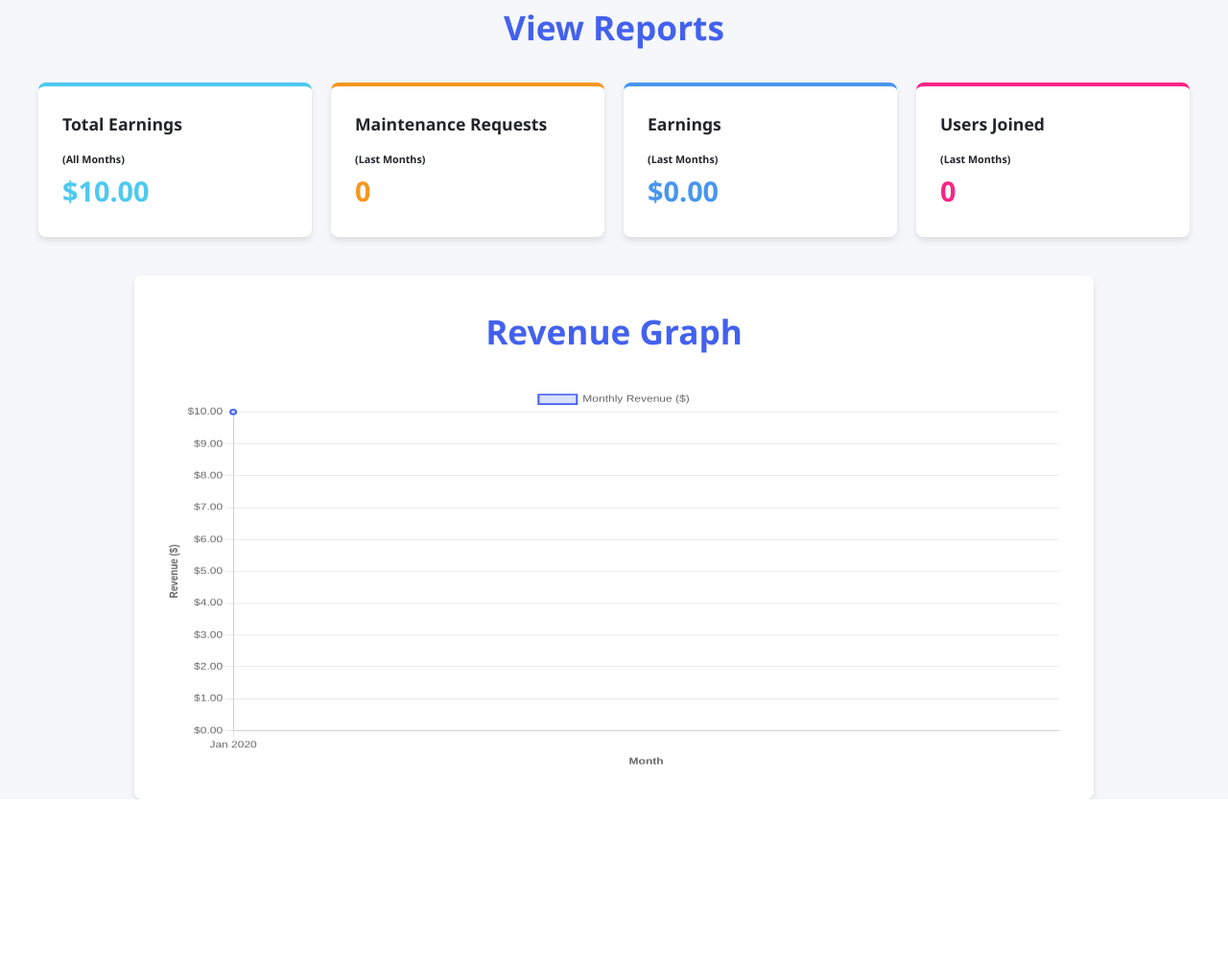
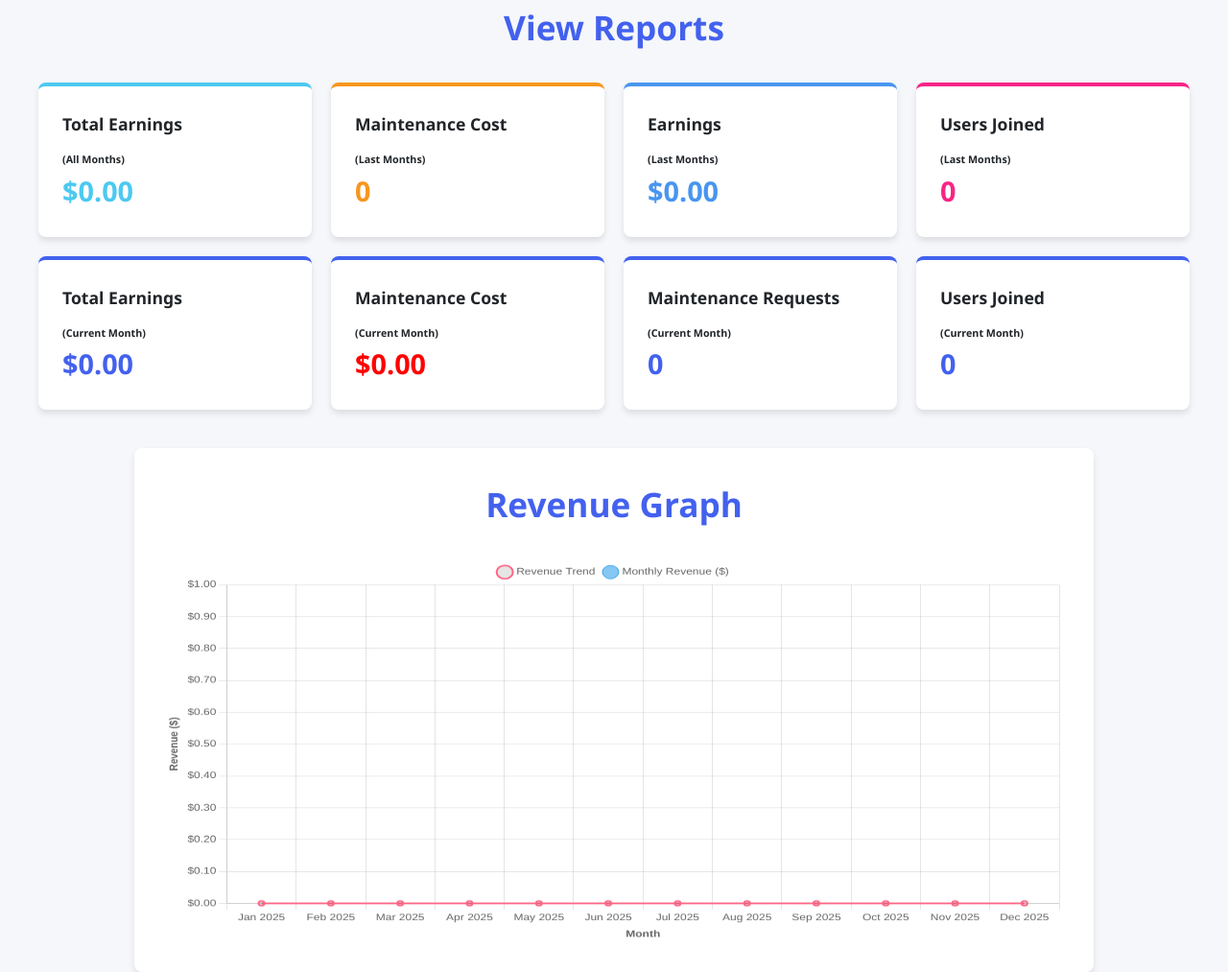
Before and after one commit to cchiti/everst_rent, a PHP site: page /php/view_reports.php in a window 1280 px wide. Shown: the whole page at 96% size. Before the commit the page ends 833 px from the top, so only its background shows below. Run offline with PHP 8.4, Linux system fonts and the light colour scheme; tables that the repository leaves empty or names only in its code hold one stand-in row (values such as "Sample post").

Commit message:
report_fixes

```diff
--- a/php/view_reports.php
+++ b/php/view_reports.php
@@ -5,7 +5,6 @@ include 'db_connect.php';
 ini_set('display_errors', 1);
 ini_set('display_startup_errors', 1);
 error_reporting(E_ALL);
-
 // Total Earnings (All Months)
 $total_earnings_sql = "SELECT SUM(total_cost) AS total_earnings FROM bookings";
 $total_earnings_result = $conn->query($total_earnings_sql);
@@ -13,6 +12,17 @@ if (!$total_earnings_result) {
     die("Error fetching total earnings: " . $conn->error);
 }
 $total_earnings = $total_earnings_result->fetch_assoc()['total_earnings'] ?? 0;
+
+// Total Maintenance Cost (All Months)
+$total_maintenance_cost_sql = "SELECT SUM(cost) AS total_maintenance_cost FROM maintenance_requests";
+$total_maintenance_cost_result = $conn->query($total_maintenance_cost_sql);
+if (!$total_maintenance_cost_result) {
+    die("Error fetching total maintenance cost: " . $conn->error);
+}
+$total_maintenance_cost = $total_maintenance_cost_result->fetch_assoc()['total_maintenance_cost'] ?? 0;
+
+// Total Earnings Net (after maintenance cost)
+$total_earnings_net = $total_earnings - $total_maintenance_cost;
 
 // Maintenance Requests (Last Month)
 $last_month_maintenance_sql = "
@@ -38,6 +48,21 @@ if (!$last_month_earnings_result) {
 }
 $earnings_last_month = $last_month_earnings_result->fetch_assoc()['earnings_last_month'] ?? 0;
 
+// Maintenance Cost (Last Month)
+$last_month_maintenance_sql = "
+    SELECT SUM(cost) AS maintenance_last_month
+    FROM maintenance_requests
+    WHERE MONTH(created_at) = MONTH(CURRENT_DATE - INTERVAL 1 MONTH)
+    AND YEAR(created_at) = YEAR(CURRENT_DATE - INTERVAL 1 MONTH)";
+$last_month_maintenance_result = $conn->query($last_month_maintenance_sql);
+if (!$last_month_maintenance_result) {
+    die("Error fetching last month's maintenance cost: " . $conn->error);
+}
+$maintenance_last_month = $last_month_maintenance_result->fetch_assoc()['maintenance_last_month'] ?? 0;
+
+// Net Earnings (Last Month)
+$net_earnings_last_month = $earnings_last_month - $maintenance_last_month;
+
 // Users Joined (Last Month)
 $last_month_users_sql = "
     SELECT COUNT(*) AS users_last_month
@@ -51,25 +76,91 @@ if (!$last_month_users_result) {
 $users_last_month = $last_month_users_result->fetch_assoc()['users_last_month'] ?? 0;
 
 
-// Fetch monthly revenue data
+// Generate a list of all months for the current year
+$currentYear = date('Y');
+$allMonths = [];
+for ($i = 1; $i <= 12; $i++) {
+    $allMonths[] = sprintf('%s-%02d', $currentYear, $i);
+}
+
+// Fetch revenue data
 $monthly_revenue_sql = "
     SELECT
-        DATE_FORMAT(booking_date, '%Y-%m') AS month,
+        DATE_FORMAT(start_date, '%Y-%m') AS month,
         SUM(total_cost) AS revenue
     FROM bookings
-    GROUP BY DATE_FORMAT(booking_date, '%Y-%m')
-    ORDER BY DATE_FORMAT(booking_date, '%Y-%m') ASC";
+    WHERE status = 'Confirmed'
+    GROUP BY DATE_FORMAT(start_date, '%Y-%m')
+    ORDER BY DATE_FORMAT(start_date, '%Y-%m') ASC";
+
 $monthly_revenue_result = $conn->query($monthly_revenue_sql);
 
 $months = [];
 $revenues = [];
 
+// Initialize revenue data with 0 for all months
+$revenueData = array_fill_keys($allMonths, 0);
+
 if ($monthly_revenue_result->num_rows > 0) {
     while ($row = $monthly_revenue_result->fetch_assoc()) {
-        $months[] = $row['month'];
-        $revenues[] = $row['revenue'];
+        $revenueData[$row['month']] = $row['revenue'];
     }
 }
+
+// Extract months and revenues for the chart
+$months = array_keys($revenueData);
+$revenues = array_values($revenueData);
+
+// Total Earnings (Current Month)
+$current_month_earnings_sql = "
+    SELECT SUM(total_cost) AS current_month_earnings
+    FROM bookings
+    WHERE MONTH(booking_date) = MONTH(CURRENT_DATE)
+    AND YEAR(booking_date) = YEAR(CURRENT_DATE)";
+$current_month_earnings_result = $conn->query($current_month_earnings_sql);
+if (!$current_month_earnings_result) {
+    die("Error fetching current month's earnings: " . $conn->error);
+}
+$current_month_earnings = $current_month_earnings_result->fetch_assoc()['current_month_earnings'] ?? 0;
+
+// Maintenance Requests (Current Month)
+$current_month_maintenance_sql = "
+    SELECT COUNT(*) AS maintenance_current_month
+    FROM maintenance_requests
+    WHERE MONTH(created_at) = MONTH(CURRENT_DATE)
+    AND YEAR(created_at) = YEAR(CURRENT_DATE)";
+$current_month_maintenance_result = $conn->query($current_month_maintenance_sql);
+if (!$current_month_maintenance_result) {
+    die("Error fetching current month's maintenance requests: " . $conn->error);
+}
+$maintenance_current_month = $current_month_maintenance_result->fetch_assoc()['maintenance_current_month'] ?? 0;
+
+// Users Joined (Current Month)
+$current_month_users_sql = "
+    SELECT COUNT(*) AS users_current_month
+    FROM users
+    WHERE MONTH(joinAt) = MONTH(CURRENT_DATE)
+    AND YEAR(joinAt) = YEAR(CURRENT_DATE)";
+$current_month_users_result = $conn->query($current_month_users_sql);
+if (!$current_month_users_result) {
+    die("Error fetching current month's users joined: " . $conn->error);
+}
+$users_current_month = $current_month_users_result->fetch_assoc()['users_current_month'] ?? 0;
+
+// Total Maintenance Cost (Current Month) based on created_at
+$current_month_maintenance_cost_sql = "
+    SELECT SUM(cost) AS maintenance_cost_current_month
+    FROM maintenance_requests
+    WHERE MONTH(created_at) = MONTH(CURRENT_DATE)
+    AND YEAR(created_at) = YEAR(CURRENT_DATE)";
+$current_month_maintenance_cost_result = $conn->query($current_month_maintenance_cost_sql);
+if (!$current_month_maintenance_cost_result) {
+    die("Error fetching current month's maintenance cost: " . $conn->error);
+}
+$maintenance_cost_current_month = $current_month_maintenance_cost_result->fetch_assoc()['maintenance_cost_current_month'] ?? 0;
+
+$total_earning_current_month = $current_month_earnings - $maintenance_cost_current_month;
+
 ?>
 
 <!DOCTYPE html>
@@ -217,10 +308,10 @@ if ($monthly_revenue_result->num_rows > 0) {
             <div class="card">
                 <h3>Total Earnings </h3>
                 <h6>(All Months)</h6>
-                <p>$<?= number_format($total_earnings, 2) ?></p>
+                <p>$<?= number_format($total_earnings_net, 2) ?></p>
             </div>
             <div class="card">
-                <h3>Maintenance Requests</h3>
+                <h3>Maintenance Cost</h3>
                 <h6>(Last Months)</h6>
 
                 <p><?= htmlspecialchars($maintenance_last_month) ?></p>
@@ -229,13 +320,34 @@ if ($monthly_revenue_result->num_rows > 0) {
                 <h3>Earnings</h3>
                 <h6>(Last Months)</h6>
 
-                <p>$<?= number_format($earnings_last_month, 2) ?></p>
+                <p>$<?= number_format($net_earnings_last_month, 2) ?></p>
             </div>
             <div class="card">
                 <h3>Users Joined</h3>
                 <h6>(Last Months)</h6>
 
                 <p><?= htmlspecialchars($users_last_month) ?></p>
+            </div>
+            <div class="card">
+    <h3>Total Earnings</h3>
+    <h6>(Current Month)</h6>
+    <p>$<?= number_format($total_earning_current_month, 2) ?></p>
+</div>
+<div class="card">
+    <h3>Maintenance Cost</h3>
+    <h6>(Current Month)</h6>
+    <p style="color:red">$<?= number_format($maintenance_cost_current_month, 2) ?></p>
+</div>
+<div class="card">
+    <h3>Maintenance Requests</h3>
+    <h6>(Current Month)</h6>
+    <p><?= htmlspecialchars($maintenance_current_month) ?></p>
+</div>
+
+<div class="card">
+    <h3>Users Joined</h3>
+    <h6>(Current Month)</h6>
+    <p><?= htmlspecialchars($users_current_month) ?></p>
 </div>
         </div>
     </div>
@@ -246,21 +358,30 @@ if ($monthly_revenue_result->num_rows > 0) {
         <div id="chartError" style="color: red; display: none;">Error loading chart. Please check console for details.</div>
     </div>
 
-    <!-- Load Chart.js before your script -->
-<script src="https://cdn.jsdelivr.net/npm/chart.js"></script>
 
-<!-- Your custom script must be placed after the Chart.js library and after PHP variables are available -->
+    <!-- Load jQuery first -->
+<script src="https://code.jquery.com/jquery-3.6.0.min.js"></script>
+<!-- Then load Chart.js with integrity check -->
+<script src="https://cdn.jsdelivr.net/npm/chart.js"
+        integrity="sha384-6eD7W4Z5+0yD7Q9RZJXZ5Q5Z5Y5Q5Z5Y5Q5Z5Y5Q5Z5Y5Q5Z5Y5Q5Z5Y5Q5Z5Y5Q=="
+        crossorigin="anonymous"></script>
+
 <script>
-    console.log('Script executed'); // ✅ This should show
-
-    document.addEventListener('DOMContentLoaded', function() {
-        console.log('Script executed 2'); // ✅ This should now show
+// Wait for everything to be ready
+$(document).ready(function() {
+    // First check if Chart.js loaded properly
+    if (typeof Chart === 'undefined') {
+        console.error('Chart.js not loaded!');
+        document.getElementById('chartError').style.display = 'block';
+        document.getElementById('chartError').textContent = 'Chart library failed to load. Please refresh the page.';
+        return;
+    }
 
     try {
-            const months = <?= json_encode($months) ?>;
-            const revenues = <?= json_encode($revenues) ?>.map(Number);
+        const months = <?= json_encode($months ?? []) ?>;
+        const revenues = <?= json_encode($revenues ?? []) ?>;
 
-            console.log('Chart Data:', {months, revenues});
+        console.log('Chart Data:', { months, revenues });
 
         if (!months || !revenues || months.length === 0 || revenues.length === 0) {
             document.getElementById('chartError').style.display = 'block';
@@ -270,36 +391,59 @@ if ($monthly_revenue_result->num_rows > 0) {
 
         const formattedMonths = months.map(month => {
             const [year, monthNum] = month.split('-');
-                const date = new Date(year, monthNum - 1);
-                return date.toLocaleString('default', { month: 'short' }) + ' ' + year;
+            return new Date(year, monthNum - 1).toLocaleString('default', { month: 'short' }) + ' ' + year;
         });
 
-            const ctx = document.getElementById('revenueChart').getContext('2d');
+        const numericRevenues = revenues.map(rev => Number(rev));
+
+        const ctx = document.getElementById('revenueChart');
         if (!ctx) {
-                throw new Error('Could not get canvas context');
+            console.error("Canvas element not found");
+            return;
         }
 
+        // Destroy existing chart if it exists
+        const existingChart = Chart.getChart(ctx);
+        if (existingChart) {
+            existingChart.destroy();
+        }
+
+        // Create new chart
         new Chart(ctx, {
-                type: 'line',
+            type: 'bar',
             data: {
                 labels: formattedMonths,
-                    datasets: [{
+                datasets: [
+                    {
+                        type: 'bar',
                         label: 'Monthly Revenue ($)',
-                        data: revenues,
-                        backgroundColor: 'rgba(67, 97, 238, 0.2)',
-                        borderColor: 'rgba(67, 97, 238, 1)',
+                        data: numericRevenues,
+                        backgroundColor: 'rgba(54, 162, 235, 0.6)',
+                        borderColor: 'rgba(54, 162, 235, 1)',
+                        borderWidth: 1,
+                        order: 2
+                    },
+                    {
+                        type: 'line',
+                        label: 'Revenue Trend',
+                        data: numericRevenues,
+                        borderColor: 'rgba(255, 99, 132, 1)',
                         borderWidth: 2,
+                        fill: false,
                         tension: 0.3,
-                        fill: true
-                    }]
+                        order: 1
+                    }
+                ]
             },
             options: {
                 responsive: true,
                 maintainAspectRatio: false,
                 plugins: {
                     legend: {
-                            display: true,
-                            position: 'top'
+                        position: 'top',
+                        labels: {
+                            usePointStyle: true
+                        }
                     },
                     tooltip: {
                         callbacks: {
@@ -314,18 +458,14 @@ if ($monthly_revenue_result->num_rows > 0) {
                         title: {
                             display: true,
                             text: 'Month',
-                                font: {
-                                    weight: 'bold'
-                                }
+                            font: { weight: 'bold' }
                         }
                     },
                     y: {
                         title: {
                             display: true,
                             text: 'Revenue ($)',
-                                font: {
-                                    weight: 'bold'
-                                }
+                            font: { weight: 'bold' }
                         },
                         beginAtZero: true,
                         ticks: {
@@ -339,7 +479,7 @@ if ($monthly_revenue_result->num_rows > 0) {
         });
 
     } catch (error) {
-            console.error('Chart error:', error);
+        console.error('Chart creation error:', error);
         document.getElementById('chartError').style.display = 'block';
         document.getElementById('chartError').textContent = 'Error loading chart: ' + error.message;
     }
@@ -347,5 +487,6 @@ if ($monthly_revenue_result->num_rows > 0) {
 </script>
 
 
+
 </body>
 </html>
```
Lines whose indentation alone changed are shown as unchanged.
